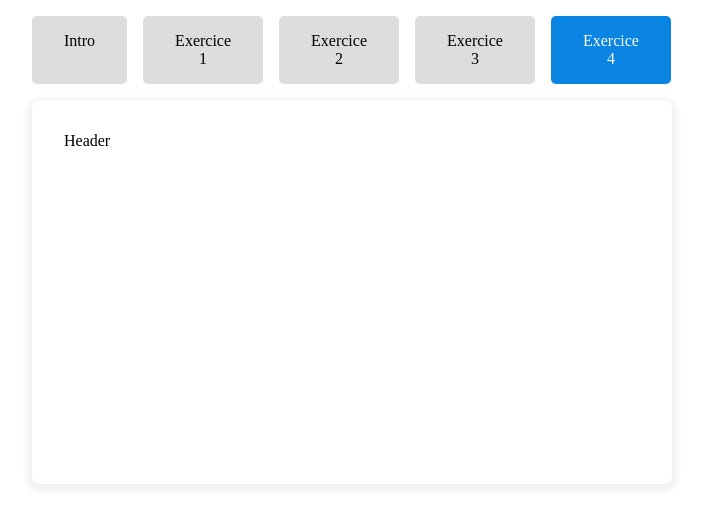
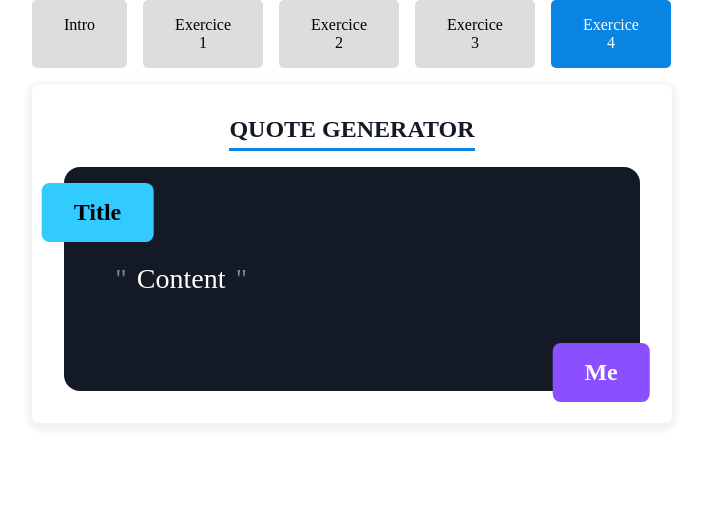
Before and after one commit to Caro-L-dev/Music-app, a Vue app: page / in a window 1280 px wide. Both pictures are taken after a click on the item "Exercice 4". Shown: the top 524 px of the page, without its empty margins (288-990 px from the left). Built offline with nearby package versions, Linux system fonts and the light colour scheme.

Commit message:
:lipstick: style(components/quote-generator)

```diff
--- a/src/App.vue
+++ b/src/App.vue
@@ -11,3 +11,11 @@ export default {
 <template>
   <global-tab-vue />
 </template>
+
+<style>
+* {
+    margin-top: 0;
+    padding: 0;
+    box-sizing: border-box;
+}
+</style>
--- a/src/assets/scss/_application.scss
+++ b/src/assets/scss/_application.scss
@@ -3,9 +3,3 @@
     font-family: $font-family-primary;
     color: $color-default-text;
 }
-
-* {
-    margin: 0;
-    padding: 0;
-    box-sizing: border-box;
-}
--- a/src/components/quote-generator/GlobalQuote.vue
+++ b/src/components/quote-generator/GlobalQuote.vue
@@ -1,18 +1,26 @@
 <script>
+import QuoteHeader from './QuoteHeader.vue'
+import QuoteSingle from './QuoteSingle.vue'
 export default {
     name: 'App',
-    components: {}
+    components: {QuoteHeader, QuoteSingle}
 }
 </script>
 
 <template>
     <div>
-        Header
+        <quote-header title="Quote Generator" />
+        <quote-single />
     </div>
 </template>
 
 <style>
     :root {
         --primary: #D81E5D;
+        --secondary: #8A4FFF;
+        --tertiary: #32CBFF;
+        --dark: #131A26;
+        --light: #EEE;
+        --grey: #848484;
     }
 </style>
--- /dev/null
+++ b/src/components/quote-generator/QuoteHeader.vue
@@ -0,0 +1,31 @@
+<script>
+export default {
+    props: ['title']
+
+}
+</script>
+
+<template>
+    <header>
+        <h1>{{ title }}</h1>
+    </header>
+
+</template>
+
+<style scoped>
+header {
+    display: flex;
+    justify-content: center;
+}
+
+h1 {
+    font-size: 24px;
+    color: #131A26;
+    font-weight: 700;
+    text-align: center;
+    text-transform: uppercase;
+    padding-bottom: 0.3rem;
+    border-bottom: 0.2rem solid #0984E3;
+}
+
+</style>
--- /dev/null
+++ b/src/components/quote-generator/QuoteSingle.vue
@@ -0,0 +1,79 @@
+<script>
+export default {
+    props: ['quote']
+
+}
+</script>
+
+<template>
+    <section class="quote-single">
+        <div class="quote-content">
+            Content
+        </div>
+        <div class="quote-info">
+            <div class="quote-title">Title</div>
+            <div class="quote-author">Me</div>
+
+        </div>
+    </section>
+</template>
+
+<style scoped>
+.quote-single {
+    position: relative;
+    margin: 0 auto;
+    max-width: 72rem;
+}
+
+.quote-content {
+    position: relative;
+    font-size: 28px;
+    font-weight: 600px;
+    background-color: #131A26;
+    color: white;
+    padding: 6rem 3rem;
+    border-radius: 1rem;
+}
+
+.quote-content:before,
+.quote-content:after {
+    content: '"';
+    color: #848484;
+    margin: 0rem 0.2rem;
+}
+
+.quote-info {
+    position: absolute;
+    top: 0;
+    left: 0;
+    right: 0;
+    bottom: 0;
+    padding: 1rem;
+    color: white;
+}
+
+.quote-author,
+.quote-title {
+    position: absolute;
+    padding: 1rem 2rem;
+    font-size: 24px;
+    font-weight: 700;
+    border-radius: 0.5rem;
+    text-align: center;
+}
+
+.quote-author {
+    top: calc(100% - 3rem);
+    right: 0;
+    transform: translateY(-50%);
+    transform: translateX(10%);
+    background-color: #8A4FFF;
+}
+
+.quote-title {
+    left: 0;
+    background-color: #32CBFF;
+    color: black;
+    transform: translateX(-20%);
+}
+</style>
```
